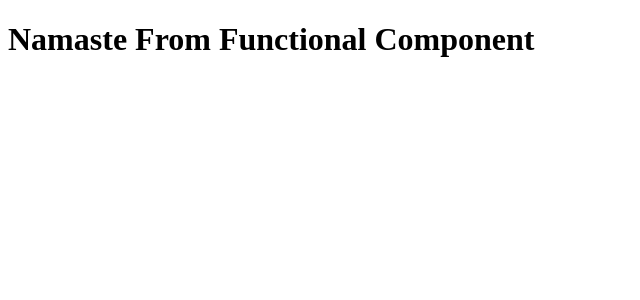
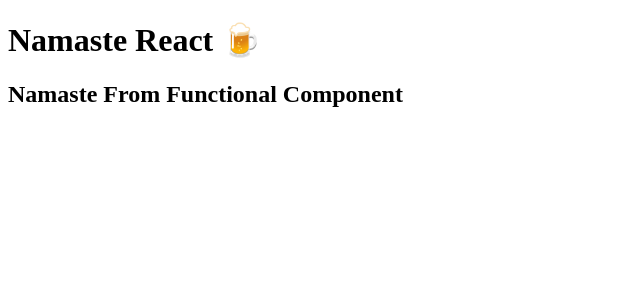
Before and after one commit to 4rch1tT/namaste-react, a React (Vite) app: page / in a window 1280 px wide. Shown: the top 300 px of the page, without its empty margins (0-640 px from the left). Built offline with nearby package versions, Linux system fonts and the light colour scheme.

Commit message:
fourth commit

```diff
--- a/App.js
+++ b/App.js
@@ -3,12 +3,21 @@
 
 // Jsx syntax -> not html but React.createElement which is converted by the transpiler(babel) in the bundler to React element(object) which is then converted to html by .render method
 
-// React Element
-const heading = <h1 id="heading">Namste React 🦥</h1>;
+/* React Element
+ * const heading = <h1 id="heading">Namste React 🦥</h1>;
+ */
+
+const Title = () => <h1>Namaste React 🍺</h1>;
 
 // React Functional Component -> a function that return React elements(JSX)
+// Component Composition -> composing 2 components together
 const HeadingComponent = () => {
-  return <h1>Namaste From Functional Component</h1>;
+  return (
+    <div>
+      <Title />
+      <h2>Namaste From Functional Component</h2>
+    </div>
+  );
 };
 const root = ReactDOM.createRoot(document.getElementById("root"));
 root.render(<HeadingComponent />);
```
